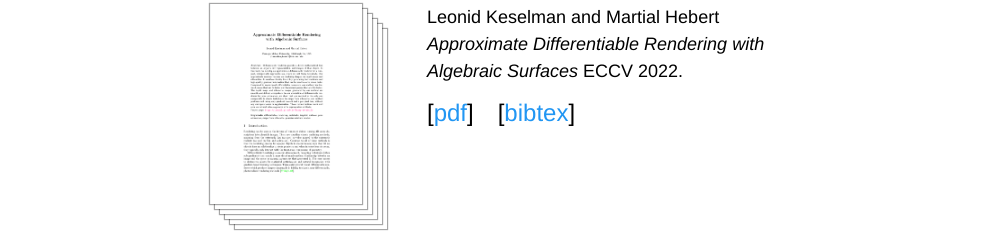
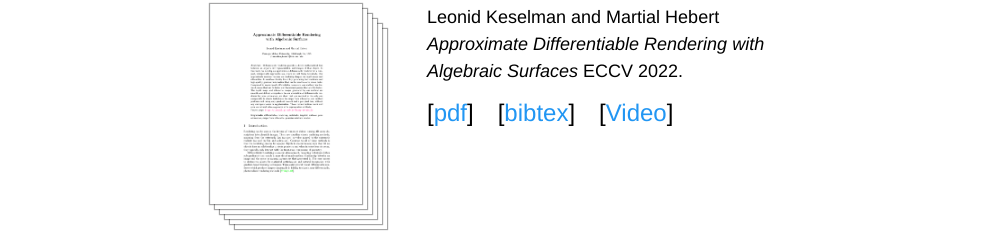
Before and after one commit to leonidk/fuzzy-metaballs, a plain HTML site: page index.html in a window 1280 px wide. Shown: the part 2369-2601 px from the top of the page, without its empty margins (136-1143 px from the left). Drawn offline with nearby package versions, Linux system fonts and the light colour scheme.

Commit message:
Update index.html

```diff
--- a/index.html
+++ b/index.html
@@ -312,7 +312,7 @@
 							<i>Approximate Differentiable Rendering with Algebraic Surfaces</i>
 							ECCV 2022.
 						</div>
-						<h3>[<a href="https://arxiv.org/pdf/2207.10606.pdf">pdf</a>]&emsp;[<a href="bib.txt">bibtex</a>] </h3>
+						<h3>[<a href="https://arxiv.org/pdf/2207.10606.pdf">pdf</a>]&emsp;[<a href="bib.txt">bibtex</a>]&emsp;[<a href="https://www.youtube.com/watch?v=Ec7cxEc9eOU">Video</a>]</h3>
 					</div>
 					<div class="w3-col s0 m1 l2" style="height:10px"></div>
 				</div>
```
